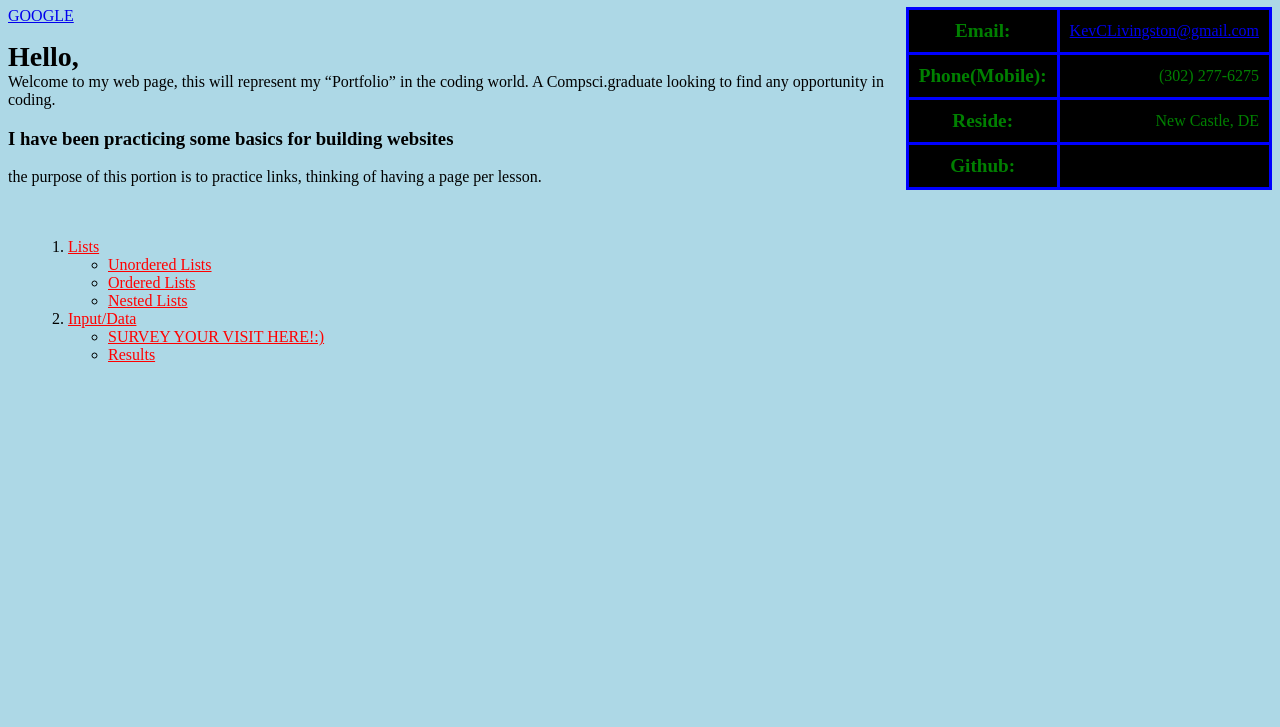
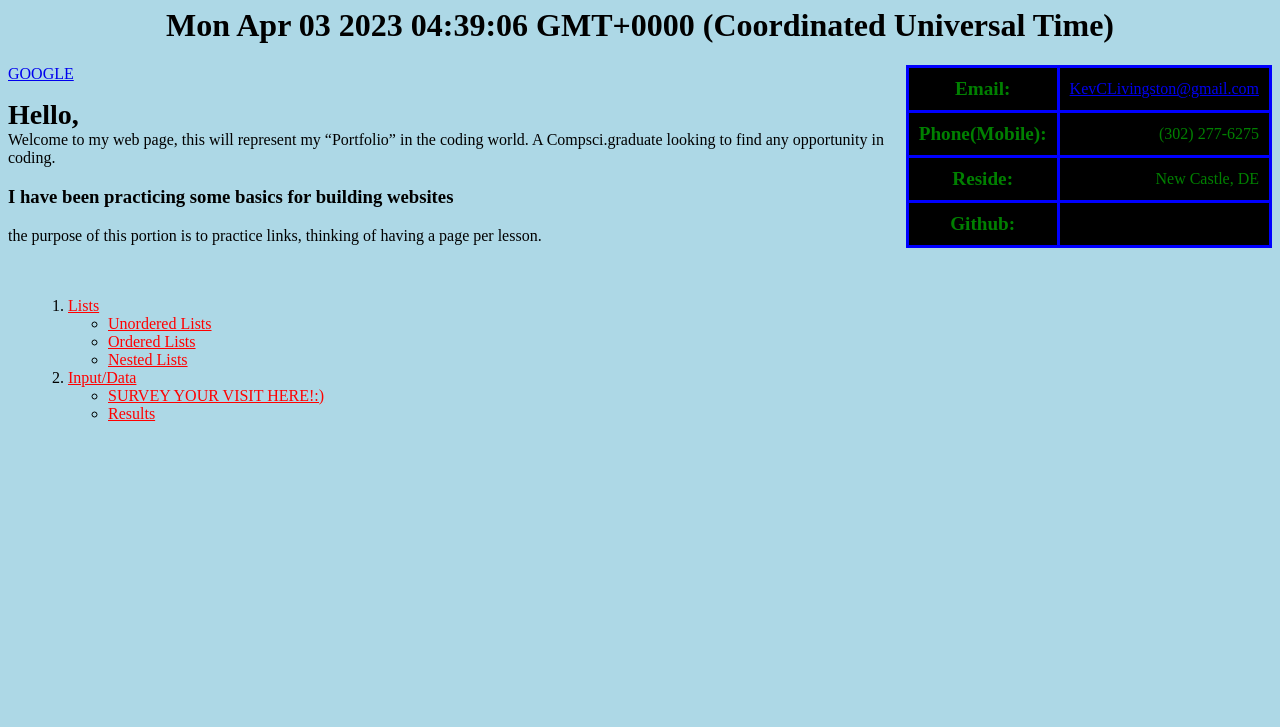
Before and after one commit to KevinLivingston/HTML_Portfolio, a plain HTML site: page index.html in a window 1280 px wide. Shown: the part 73-800 px from the top of the page. Drawn offline with Linux system fonts and the light colour scheme; files whose address does not match are found by name.

Commit message:
added get method for date using javascript

```diff
--- a/index.html
+++ b/index.html
@@ -12,6 +12,7 @@
 
 <body>
     <H1 class="header">Kevin Livingston</H1>
+    <H1><script>document.write(new Date())</script></H1>
     <div>
         <table id="contact_info">
             <tr>
```
